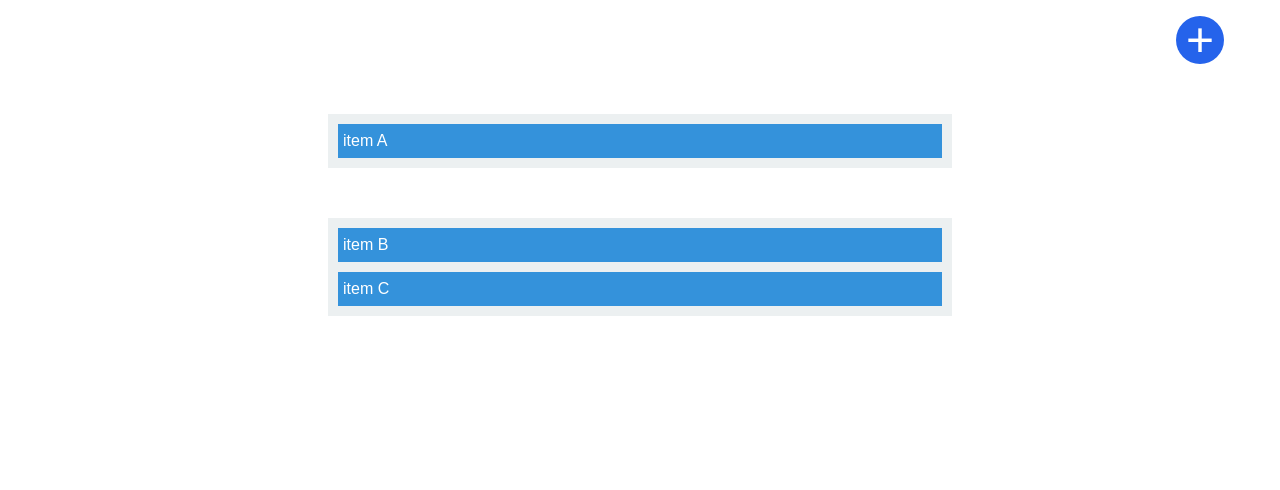
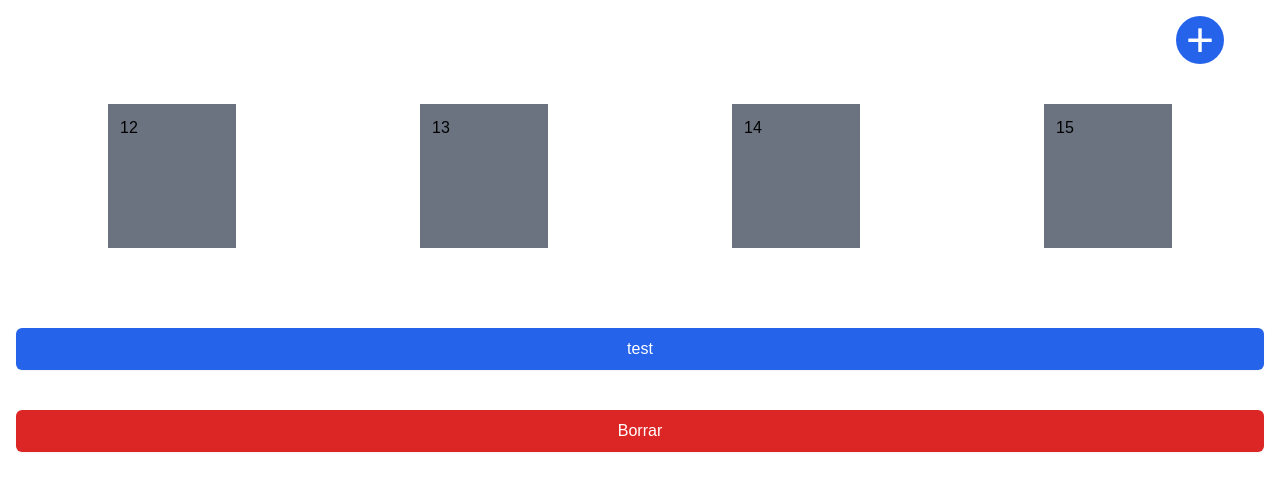
Before and after one commit to Legatus12/Calendario, a Vue app: page / in a window 1280 px wide. Shown: the top 490 px of the page. Built offline with nearby package versions, Linux system fonts and the light colour scheme; data requests are answered from the project's data file.

Commit message:
add event con conexion a json-server

```diff
--- a/db.json
+++ b/db.json
@@ -2,7 +2,8 @@
   "events": [
     {
       "id": 1,
-      "hola": "prueba"
+      "name": "prueba",
+      "start_date": "2022-12-12"
     },
     {
       "name": "Reserva oficial",
@@ -15,44 +16,34 @@
       "id": 2
     },
     {
-      "name": "asdfas",
-      "reason": "asdfasd",
-      "description": "asdfasfsd",
-      "start_date": "2022-12-02",
-      "start_time": "17:25",
-      "end_date": "2022-12-01",
-      "end_time": "18:26",
+      "name": "prueba2",
+      "reason": "sdfasf",
+      "description": "asdfasf",
+      "start_date": "2022-12-13",
+      "start_time": "09:55",
+      "end_date": "2022-12-13",
+      "end_time": "09:56",
       "id": 3
     },
     {
-      "name": "asdfasfas",
-      "reason": "asdfasfas",
-      "description": "asfasfasf",
-      "start_date": "2022-12-01",
-      "start_time": "17:28",
-      "end_date": "2022-12-09",
-      "end_time": "17:30",
+      "name": "prueba3",
+      "reason": "dsfasf",
+      "description": "fadfasdfa",
+      "start_date": "2022-12-08",
+      "start_time": "10:13",
+      "end_date": "2022-12-10",
+      "end_time": "10:13",
       "id": 4
     },
     {
-      "name": "asdfsaasdf",
-      "reason": "asasdfasdf",
-      "description": "asasdfasf",
-      "start_date": "2022-12-02",
-      "start_time": "17:36",
-      "end_date": "2022-12-03",
-      "end_time": "17:36",
+      "name": "prueba4",
+      "reason": "sdfas",
+      "description": "fasdfasf",
+      "start_date": "2022-12-14",
+      "start_time": "10:14",
+      "end_date": "2022-12-16",
+      "end_time": "10:15",
       "id": 5
-    },
-    {
-      "name": "asdfas",
-      "reason": "asdfas",
-      "description": "asfdas",
-      "start_date": "2022-12-02",
-      "start_time": "17:39",
-      "end_date": "2022-12-01",
-      "end_time": "17:40",
-      "id": 6
     }
   ]
 }
--- a/src/components/AddEvent/AddEvent.vue
+++ b/src/components/AddEvent/AddEvent.vue
@@ -114,7 +114,7 @@ const addEvent = async () => {
     try {
         if (event.name && event.reason && event.description && event.start_date && event.start_time && event.end_date && event.end_time) {
             const res = await axios.post(`http://localhost:3000/events/`, getEvent(event));
-            // emits("SendEvent", event); futuro uso del programa
+            emits("SendEvent", event);
 
             alert("Evento registrado con éxito")
 
--- a/src/components/AddEvent/TestDrag.vue
+++ b/src/components/AddEvent/TestDrag.vue
@@ -2,31 +2,61 @@
     <div>
         <AddEvent />
     </div>
-    <div class="drop-zone" @drop="onDrop($event, 1)" @dragenter.prevent @dragover.prevent>
-        <div v-for="item in getList(1)" :key="item.id" class="drag-el" draggable="true"
+    <div class="flex flex-row">
+
+        <div class="drop-zone" @drop="onDrop($event, 12)" @dragenter.prevent @dragover.prevent>
+            <h1>12</h1>
+            <div v-for="item in getList(12)" :key="item.id" class="drag-el" draggable="true"
                 @dragstart="startDrag($event, item)">
                 {{ item.title }}
             </div>
         </div>
-    <div class="drop-zone" @drop="onDrop($event, 2)" @dragenter.prevent @dragover.prevent>
-        <div v-for="item in getList(2)" :key="item.id" class="drag-el" draggable="true"
+        <div class="drop-zone" @drop="onDrop($event, 13)" @dragenter.prevent @dragover.prevent>
+            <h1>13</h1>
+            <div v-for="item in getList(13)" :key="item.id" class="drag-el" draggable="true"
                 @dragstart="startDrag($event, item)">
                 {{ item.title }}
             </div>
         </div>
+        <div class="drop-zone" @drop="onDrop($event, 14)" @dragenter.prevent @dragover.prevent>
+            <h1>14</h1>
+            <div v-for="item in getList(14)" :key="item.id" class="drag-el" draggable="true"
+                @dragstart="startDrag($event, item)">
+                {{ item.title }}
+            </div>
+        </div>
+        <div class="drop-zone" @drop="onDrop($event, 15)" @dragenter.prevent @dragover.prevent>
+            <h1>15</h1>
+            <div v-for="item in getList(15)" :key="item.id" class="drag-el" draggable="true"
+                @dragstart="startDrag($event, item)">
+                {{ item.title }}
+            </div>
+        </div>
+    </div>
+    <button type="button" @click="test"
+        class="mt-10 w-full justify-center rounded-md border border-transparent  bg-blue-600 px-4 py-2 text-base font-medium text-white shadow-sm hover:bg-red-300 focus:outline-none">test</button>
+    <button type="button"
+        class="mt-10 w-full justify-center rounded-md border border-transparent  bg-red-600 px-4 py-2 text-base font-medium text-white shadow-sm hover:bg-red-300 focus:outline-none">Borrar</button>
 </template>
 
 <script setup>
 
 import AddEvent from './AddEvent.vue';
+import axios from "axios";
 
-import { ref } from "vue";
+import { onBeforeMount, onMounted, ref } from "vue";
 
-const items = ref([
-    { id: 0, title: "item A", list: 1 },
-    { id: 1, title: "item B", list: 2 },
-    { id: 2, title: "item C", list: 2 }
-])
+const items = ref([])
+const bd = ref([]);
+
+const test = () => {
+
+    bd.value.forEach(element => {
+
+        items.value.push({ id: element.id, title: element.name, list: parseInt(element.start_date.substring(element.start_date.length - 2)) });
+    });
+
+}
 
 const getList = (list) => {
     return items.value.filter((el) => el.list == list)
@@ -45,25 +75,41 @@ const onDrop = (event, list) => {
     item.list = list;
 }
 
+const updateEvent = async () => {
+
+    try {
+        const res = await axios.get(`http://localhost:3000/events/`);
+        bd.value = res.data;
+
+    } catch (error) {
+        console.log(error);
+        alert("Problema al traer registros");
+    }
+}
+
+onBeforeMount(() => {
+    updateEvent();
+
+})
+
+onMounted(() => {
+
+    // console.log(bd.value);
+
+})
+
 </script>
 
 <style scoped>
 .drop-zone {
-    width: 50%;
-    margin: 50px auto;
-    background-color: #ecf0f1;
-    padding: 10px;
-    min-height: 10px;
+    @apply w-32 h-36 m-auto bg-gray-500 p-3 min-h-min mb-10
 }
 
 .drag-el {
-    background-color: #3492db;
-    color: white;
-    padding: 5px;
-    margin-bottom: 10px;
+    @apply bg-blue-400 text-white p-1 mb-3
 }
 
 .drag-el:nth-last-of-type(1) {
-    margin-bottom: 0;
+    @apply m-0
 }
 </style>
```
Lines whose indentation alone changed are shown as unchanged.
